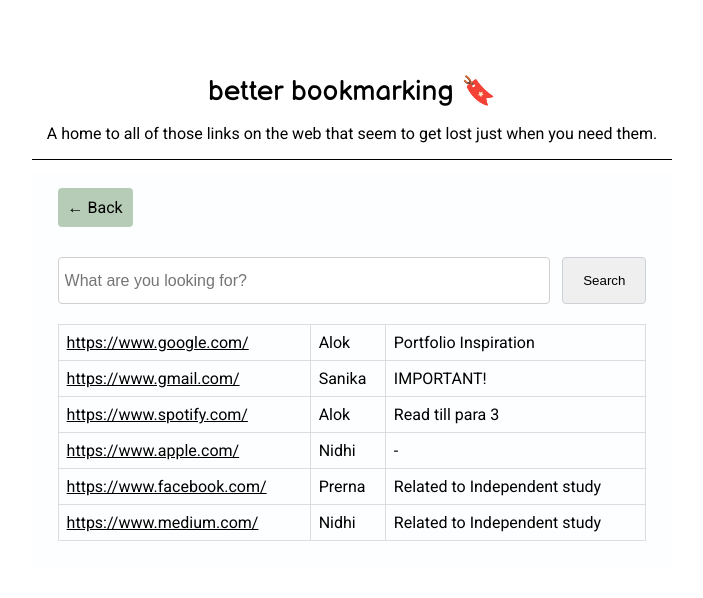
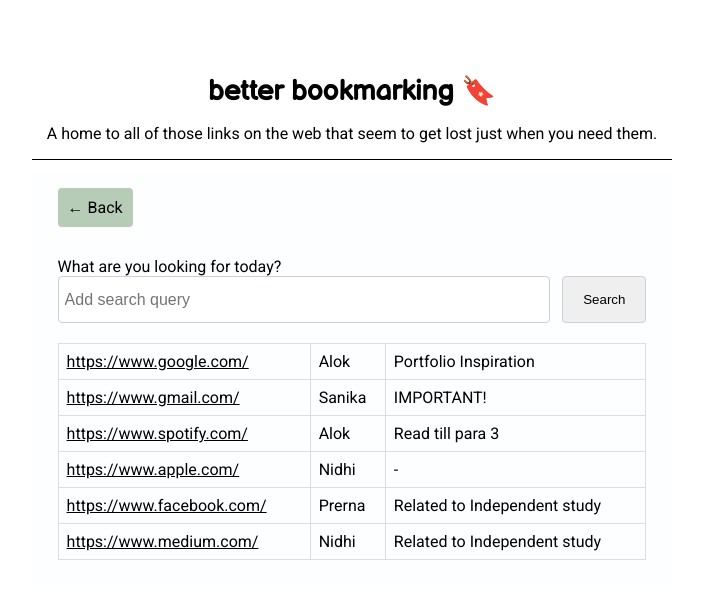
Before and after one commit to anushree-a/better-bookmarking, a browser extension: page links.html in a window 1280 px wide. Shown: the whole page, without its empty margins (288-991 px from the left). Drawn offline with Linux system fonts and the light colour scheme.

Commit message:
Fix accessibility bugs on links pg

```diff
--- a/links.html
+++ b/links.html
@@ -15,14 +15,19 @@
 
 <body class="page-content">
     <header class="header-content">
-        <p class="tool-title">better bookmarking 🔖</p>
+        <h1 class="tool-title">better bookmarking 🔖</h1>
         <p>A home to all of those links on the web that seem to get lost just when you need them.</p>
     </header>
     <main class="main-content">
         <a class="prev-link" href="./categories.html">← Back</a>
         <div class="search-container">
-            <input type="text" id="search-bar" placeholder="What are you looking for?">
-            <button class="search-btn" onclick="onSearchBtnClick()">Search</button>
+            <label id="searchLabel" for="search-bar" class="additional-category-label">What are you
+                looking
+                for today?</label>
+            <div class="search-input-container">
+                <input type="text" id="search-bar" placeholder="Add search query">
+                <button class="search-btn" onclick="onSearchBtnClick()">Search</button>
+            </div>
         </div>
         <table class="links" id="links">
             <tr>
--- a/styles/links.css
+++ b/styles/links.css
@@ -34,11 +34,16 @@
     transform: scale(1.1);
 }
 
+.search-input-container {
+    display: flex;
+}
+
 .search-container {
     width: 100%;
     margin-top: 40px;
     margin-bottom: 20px;
     display: flex;
+    flex-direction: column;
 }
 
 input#search-bar {
```
